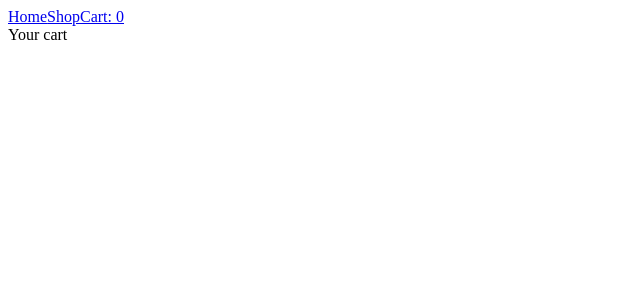
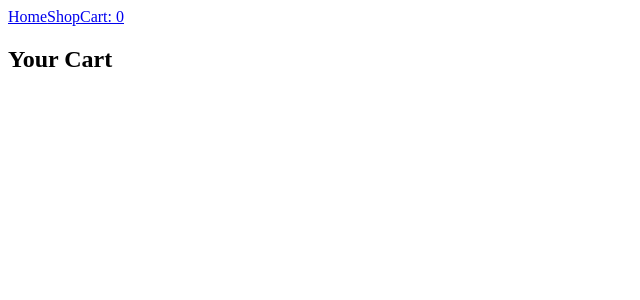
Before and after one commit to Overlandcoder/shopping-cart, a React (Vite) app: page /cart in a window 1280 px wide. Shown: the top 300 px of the page, without its empty margins (0-640 px from the left). Built offline with nearby package versions, Linux system fonts and the light colour scheme.

Commit message:
feat: display cart items info on cart page

```diff
--- a/src/App.jsx
+++ b/src/App.jsx
@@ -7,18 +7,28 @@ import ShopContext from './context/ShopContext'
 const router = createBrowserRouter(routes);
 
 function App() {
-  const [cartProducts, setCartProducts] = useState([]);
+  const [cartItems, setCartItems] = useState([]);
 
   const addToCart = (product, quantity) => {
-    setCartProducts(prevCart => [...prevCart, { ...product, quantity }]);
+    setCartItems(prevCart => {
+      const alreadyInCart = prevCart.find(cartProduct => cartProduct.id === product.id)
+
+      if (alreadyInCart) {
+        return prevCart.map(cartItem => {
+          return cartItem.id === product.id ? { ...product, quantity: cartItem.quantity + quantity } : cartItem
+        })
+      }
+
+      return [...prevCart, { ...product, quantity }]
+    });
   }
 
-  const cartCount = cartProducts.reduce((total, product) => {
+  const cartCount = cartItems.reduce((total, product) => {
     return total + product.quantity;
   }, 0)
 
   return (
-    <ShopContext value={{ cartProducts, addToCart, cartCount }}>
+    <ShopContext value={{ cartItems, addToCart, cartCount }}>
       <RouterProvider router={router} />
     </ShopContext>
   )
--- a/src/components/Cart.jsx
+++ b/src/components/Cart.jsx
@@ -1,5 +1,23 @@
+import { useContext } from "react";
+import ShopContext from "../context/ShopContext";
+
 function Cart() {
-  return <>Your cart</>;
+  const { cartItems } = useContext(ShopContext);
+
+  return (
+    <>
+      <h2>Your Cart</h2>
+      <ul>
+        {cartItems.map(cartItem => {
+          return (
+            <li key={cartItem.id}>
+              <h3>{cartItem.title}</h3>
+              <p>{cartItem.quantity}</p>
+            </li>
+          )})}
+      </ul>
+    </>
+  )
 }
 
 export default Cart;
--- a/src/context/ShopContext.jsx
+++ b/src/context/ShopContext.jsx
@@ -1,7 +1,7 @@
 import { createContext } from "react";
 
 const ShopContext = createContext({
-  cartProducts: [],
+  cartItems: [],
   addToCart: () => {},
   cartCount: 0
 })
```
